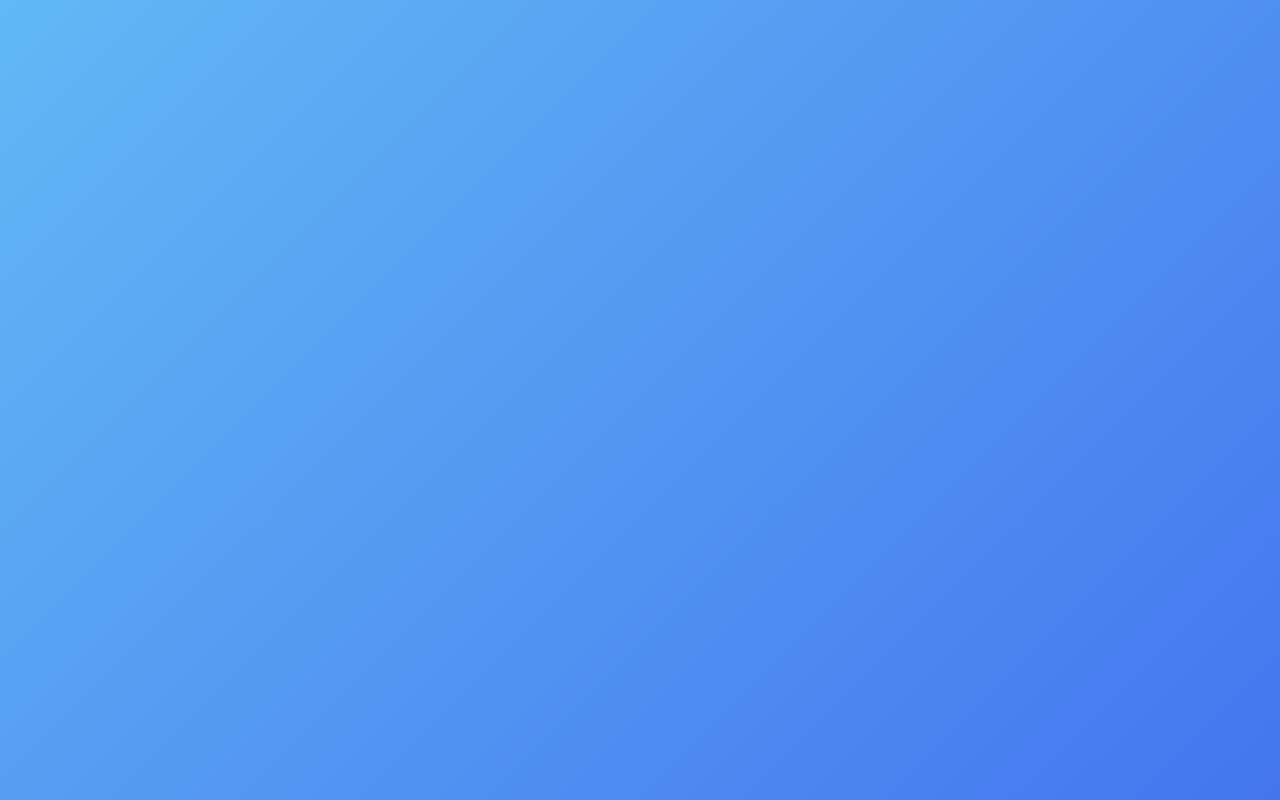
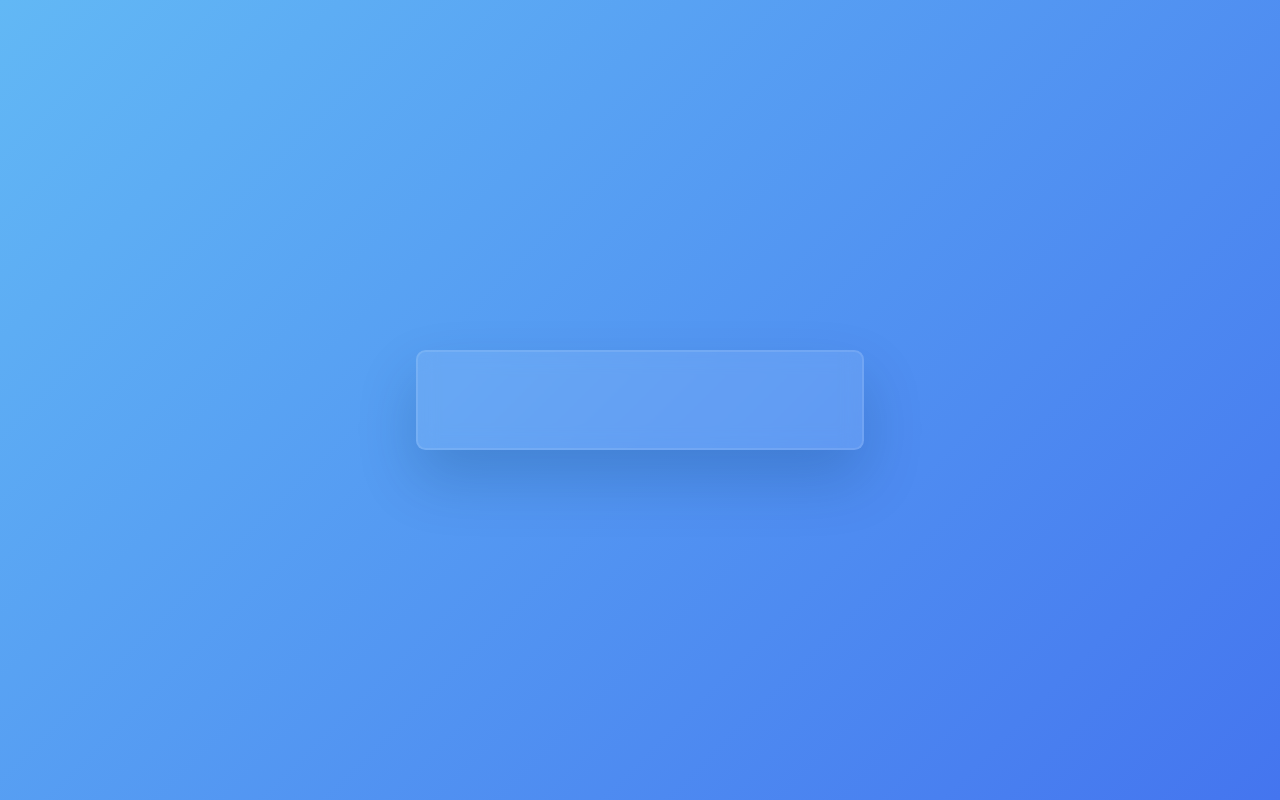
Before and after one commit to GabrielChagas1/weather-app-javascript, a plain HTML site: page index.html in a window 1280 px wide. Drawn offline with Linux system fonts and the light colour scheme.

Commit message:
chore: creating style container.

```diff
--- a/style.css
+++ b/style.css
@@ -26,3 +26,13 @@ body {
   top: 50%;
   left: 50%;
 }
+.container {
+  width: 100%;
+  background: var(--transp-white-2);
+  backdrop-filter: blur(10px);
+  padding: 3em 1.8em;
+  border: 2px solid var(--transp-white-2);
+  border-radius: 0.6em;
+  box-shadow: 0 1.8em 3.7em var(--shadow);
+  text-align: center;
+}
```
